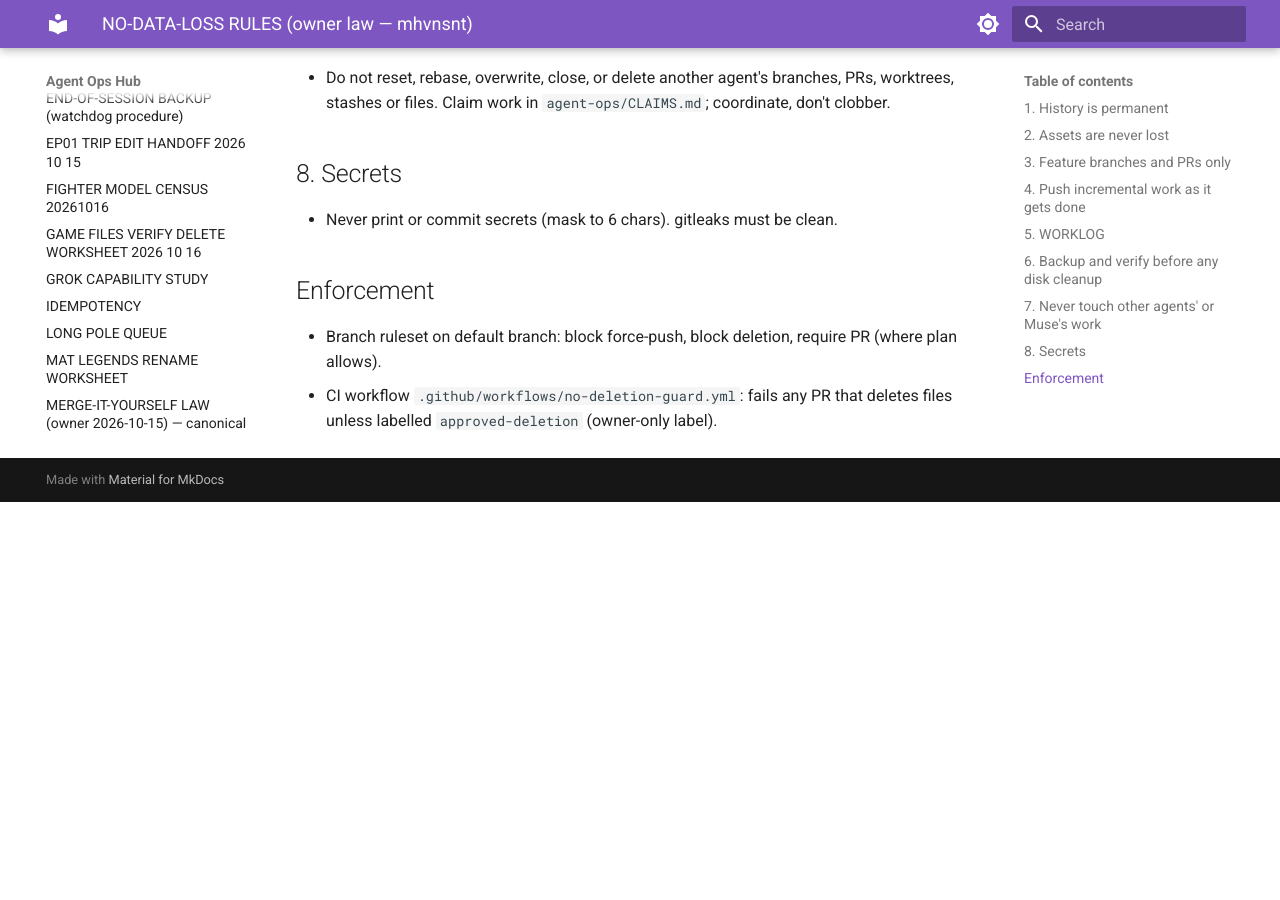
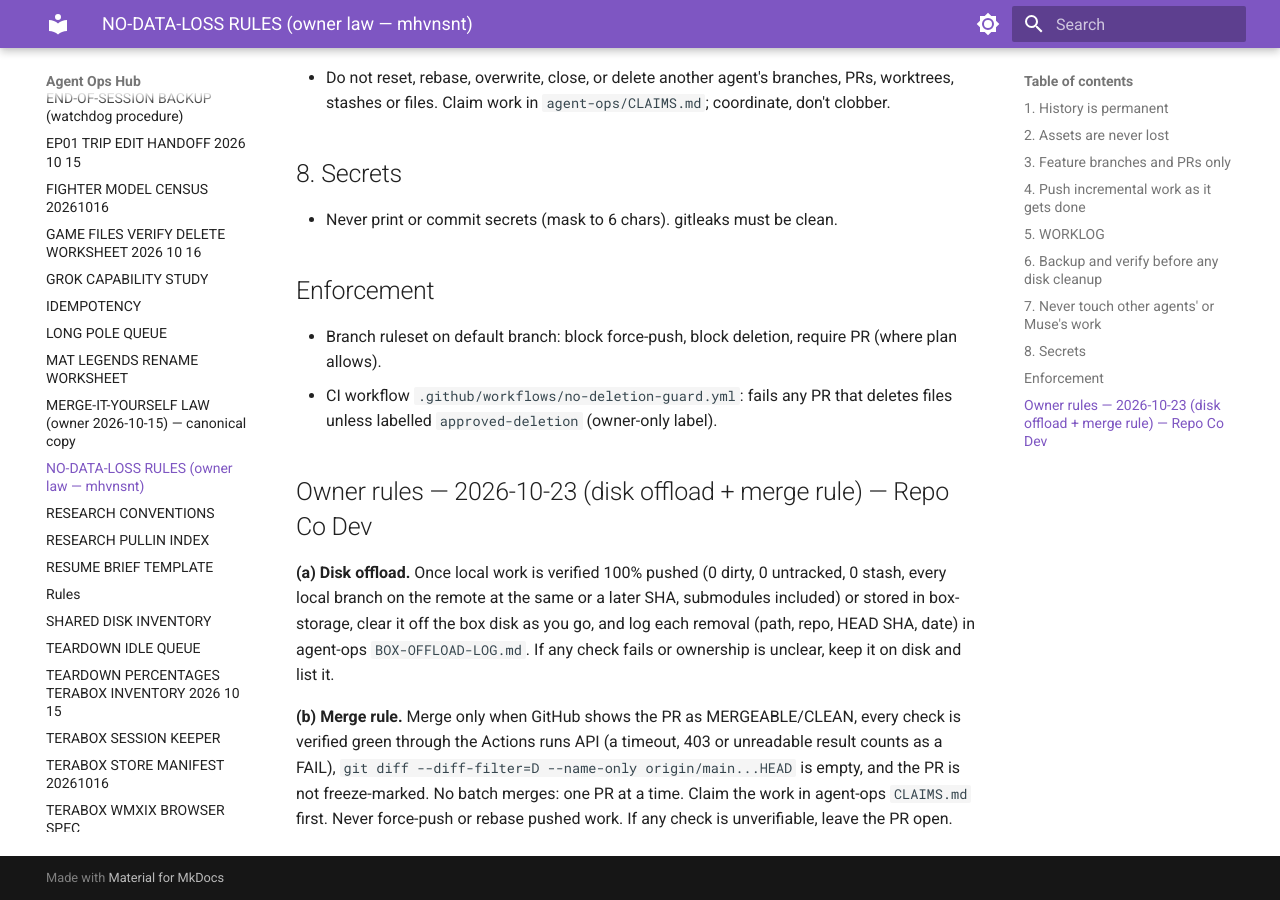
Before and after one commit to mhvnsnt/agent-ops, an MkDocs documentation site: the page built from docs/NO-DATA-LOSS-RULES.md, in a window 1280 px wide and 900 px high, scrolled down 2038 px. Built offline with MkDocs 1.6.1 and Material for MkDocs 9.7.7, drawn with Linux system fonts in a browser that asks for light colours; before the commit the page ends 2540 px from its top, so only the background shows below that.

Commit message:
docs: Oct 23 owner rules (disk offload + merge rule); BOX-OFFLOAD-LOG Repo Co Dev clone check

```diff
--- a/docs/NO-DATA-LOSS-RULES.md
+++ b/docs/NO-DATA-LOSS-RULES.md
@@ -50,3 +50,9 @@ These rules bind every agent (Grok Bot, Muse, Claude, Codex, Rocket, Dependabot
 ## Enforcement
 - Branch ruleset on default branch: block force-push, block deletion, require PR (where plan allows).
 - CI workflow `.github/workflows/no-deletion-guard.yml`: fails any PR that deletes files unless labelled `approved-deletion` (owner-only label).
+
+## Owner rules — 2026-10-23 (disk offload + merge rule) — Repo Co Dev
+
+**(a) Disk offload.** Once local work is verified 100% pushed (0 dirty, 0 untracked, 0 stash, every local branch on the remote at the same or a later SHA, submodules included) or stored in box-storage, clear it off the box disk as you go, and log each removal (path, repo, HEAD SHA, date) in agent-ops `BOX-OFFLOAD-LOG.md`. If any check fails or ownership is unclear, keep it on disk and list it.
+
+**(b) Merge rule.** Merge only when GitHub shows the PR as MERGEABLE/CLEAN, every check is verified green through the Actions runs API (a timeout, 403 or unreadable result counts as a FAIL), `git diff --diff-filter=D --name-only origin/main...HEAD` is empty, and the PR is not freeze-marked. No batch merges: one PR at a time. Claim the work in agent-ops `CLAIMS.md` first. Never force-push or rebase pushed work. If any check is unverifiable, leave the PR open.
```
Also changed, not shown: BOX-OFFLOAD-LOG.md (+19 -0 lines).
